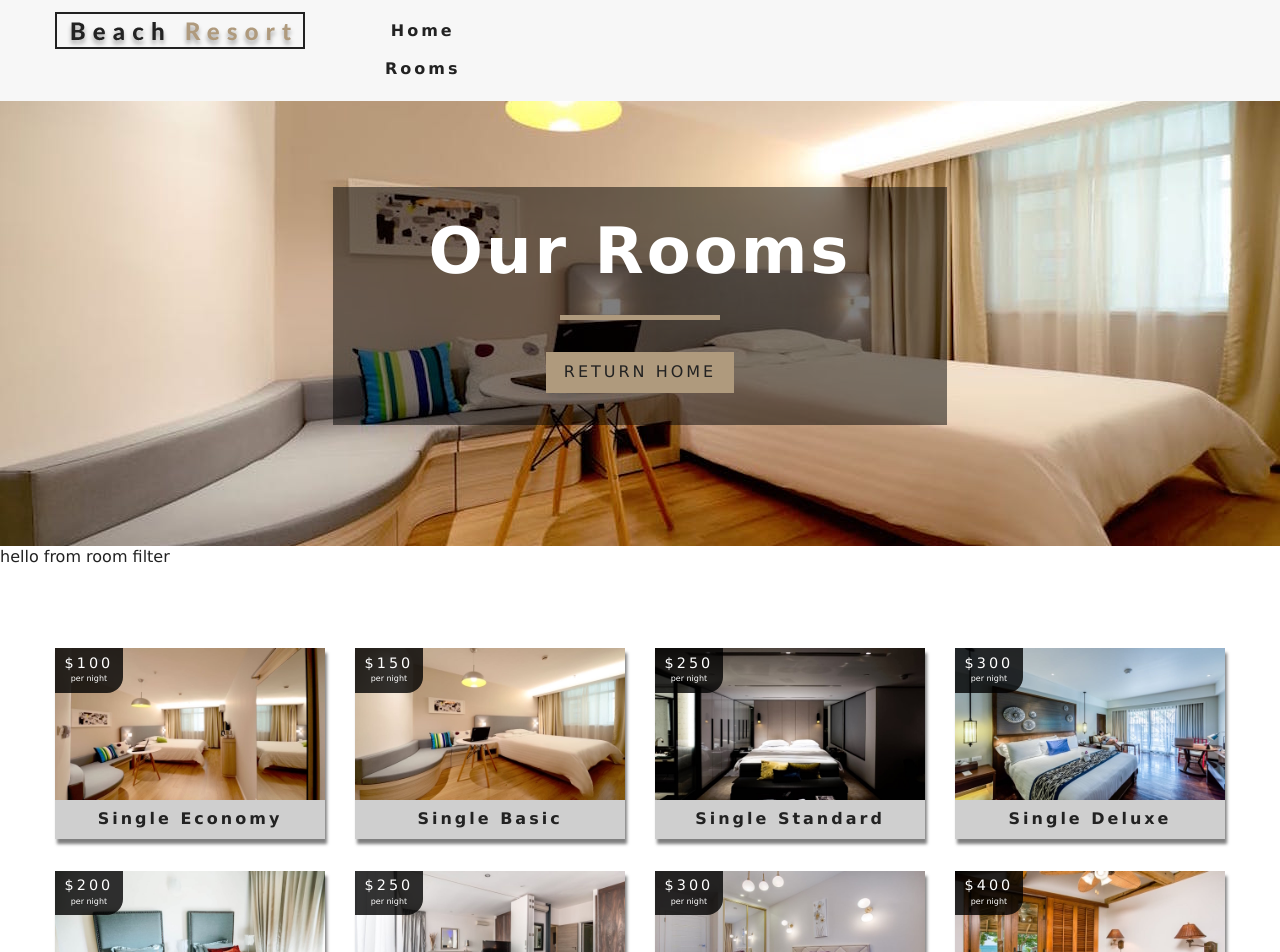
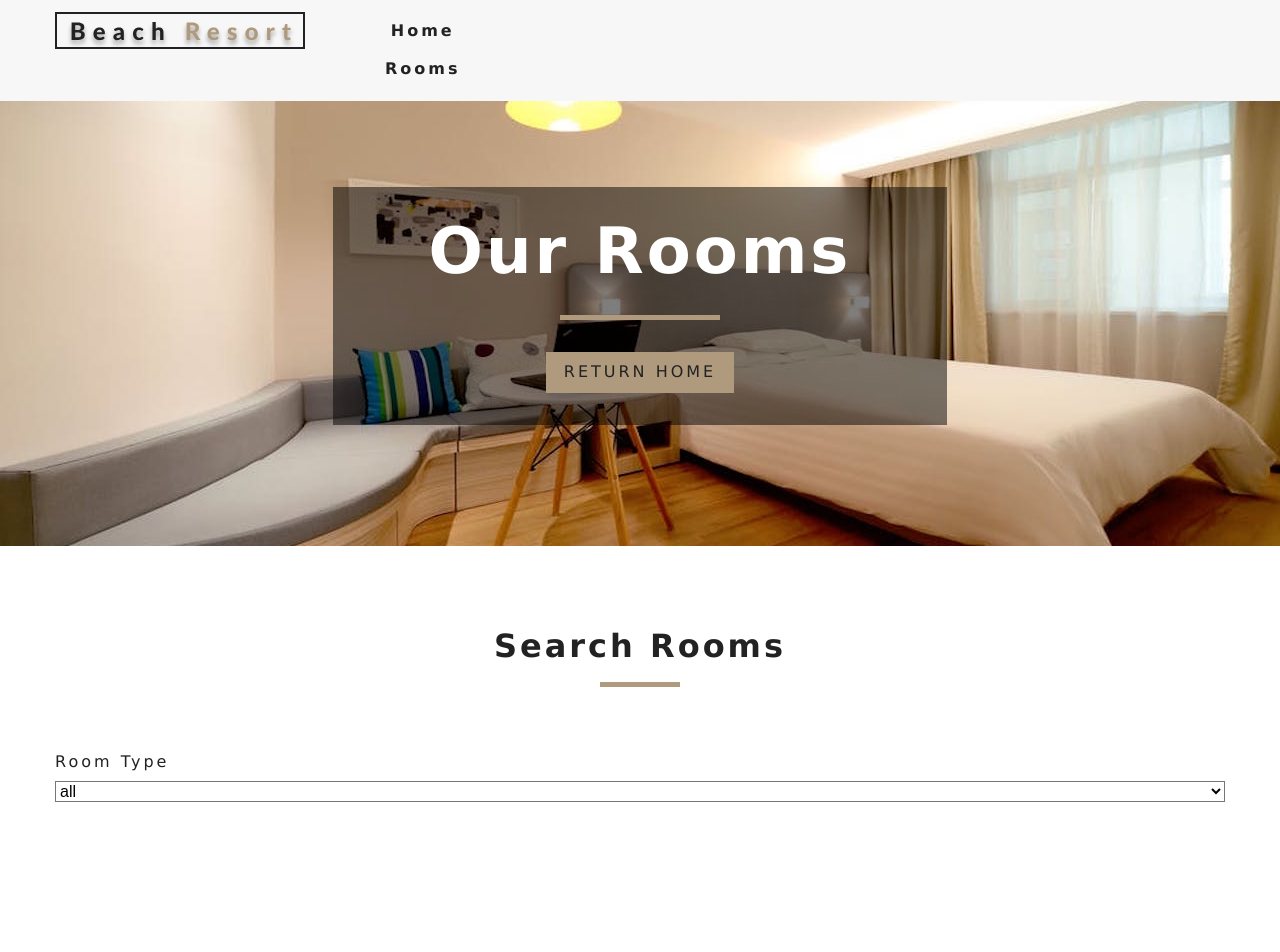
Before and after one commit to BlondeauJulien/hotelSiteWithContentful, a React (Create React App) app: page /rooms in a window 1280 px wide. Shown: the top 952 px of the page. Built offline with nearby package versions, Linux system fonts and the light colour scheme.

Commit message:
filter room by type

```diff
--- a/src/components/RoomFilter.js
+++ b/src/components/RoomFilter.js
@@ -1,10 +1,53 @@
-import React from 'react'
+import React, { useContext } from 'react';
 
-const RoomFilter = () => {
+import Title from '../components/Title';
+import { RoomContext } from '../context';
+
+//get all unique values
+const getUnique = (items, value) => {
+  return [...new Set(items.map(item => item[value]))];
+}
+
+const RoomFilter = ({ rooms }) => {
+  const {
+    handleChange,
+    type,
+    capacity,
+    price,
+    minPrice,
+    maxPrice,
+    minSize,
+    maxSize,
+    breakfast,
+    pets
+  } = useContext(RoomContext);
+
+
+  let types = getUnique(rooms, 'type');
+  types = ['all', ...types];
+  types = types.map((item, index) => {
+    return <option key={index} value={item} >{item}</option>
+  })
+
   return (
-    <div>
-      hello from room filter
-    </div>
+    <section className="filter-container">
+      <Title title="search rooms" />
+      <form className="filter-form">
+        {/* select type */}
+          <div className="form-group">
+            <label htmlFor="type">room type</label>
+            <select
+              name="type"
+              id="type" value={type}
+              className="form-control"
+              onChange={handleChange}
+            >
+              {types}
+            </select>
+          </div>
+        {/* end of select type */}
+      </form>
+    </section>
   )
 }
 
--- a/src/context.js
+++ b/src/context.js
@@ -8,18 +8,33 @@
     rooms: [],
     sortedRooms: [],
     featuredRooms: [],
-    loading: true
+    loading: true,
+    type: 'all',
+    capacity: 1,
+    price: 0,
+    minPrice: 0,
+    maxPrice: 0,
+    minSize: 0,
+    maxSize: 0,
+    breakfast: false,
+    pets: false
   }
 
   componentDidMount() {
     let rooms = this.formatData(items);
     let featuredRooms = rooms.filter(room => room.featured === true);
+    let maxPrice = Math.max(...rooms.map(item => item.price));
+    let maxSize = Math.max(...rooms.map(item => item.size));
 
     this.setState({
       rooms,
       featuredRooms,
       sortedRooms: rooms,
-      loading: false
+      loading: false,
+      price: maxPrice,
+      maxPrice,
+      maxSize
+
     })
   }
 
@@ -40,12 +55,35 @@
     return room;
   }
 
+  handleChange = event => {
+    const target = event.target;
+    const value = event.type === 'checkbox' ? target.checked : target.value;
+    const name = target.name;
+    this.setState({
+      [name]: value
+    }, this.filterRooms)
+
+  }
+
+  filterRooms = () => {
+    let  {rooms, type, capacity, price, minSize, maxSize, breakfast, pets} = this.state;
+
+    let tempRooms = [...rooms];
+    if(type !== 'all') {
+      tempRooms = tempRooms.filter(room => room.type === type);
+    }
+    this.setState({
+      sortedRooms: tempRooms
+    })
+  }
+
   render() {
     return (
       <RoomContext.Provider
         value={{
           ...this.state,
-          getRoom: this.getRoom
+          getRoom: this.getRoom,
+          handleChange: this.handleChange
         }}
       >
         { this.props.children }
```
